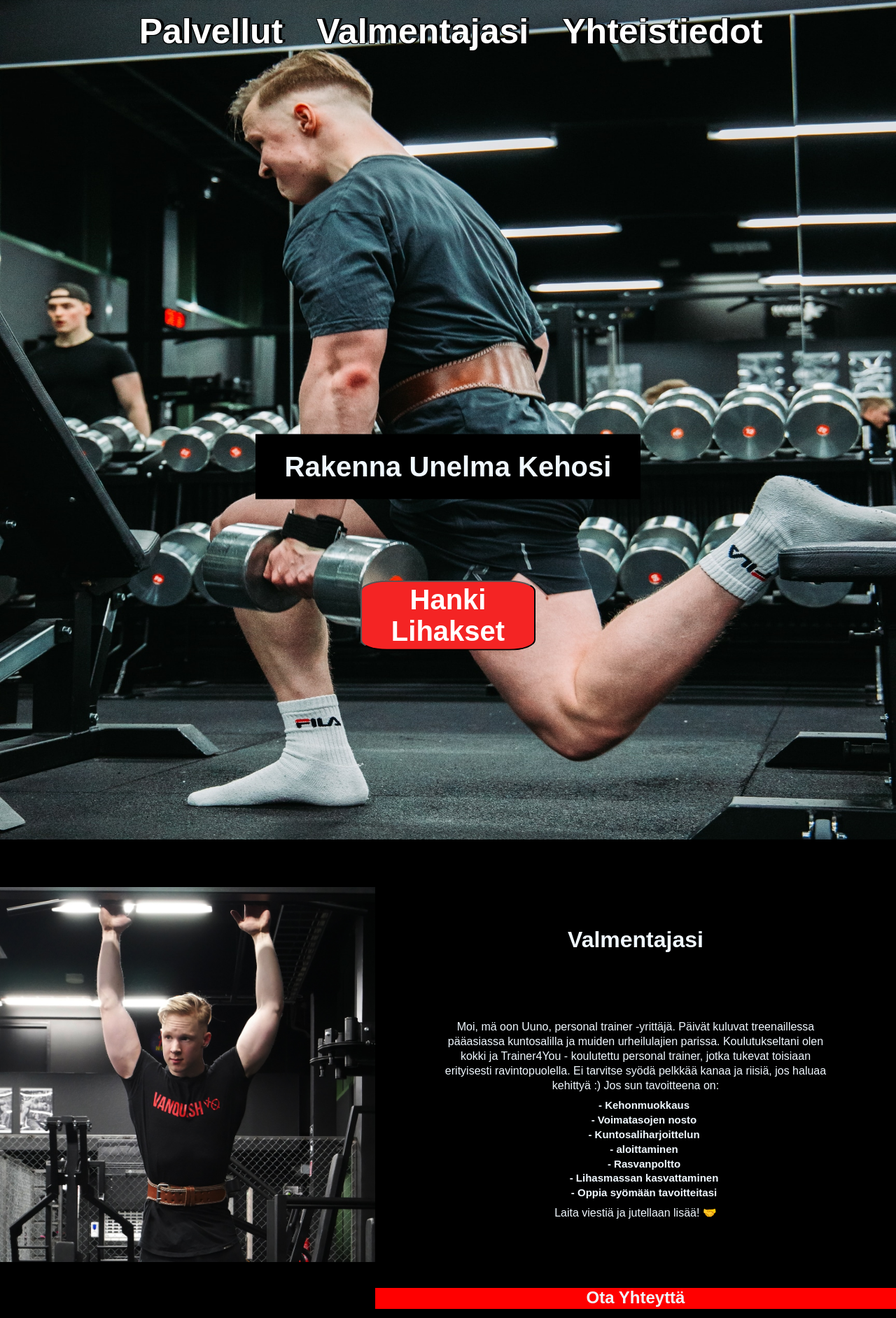
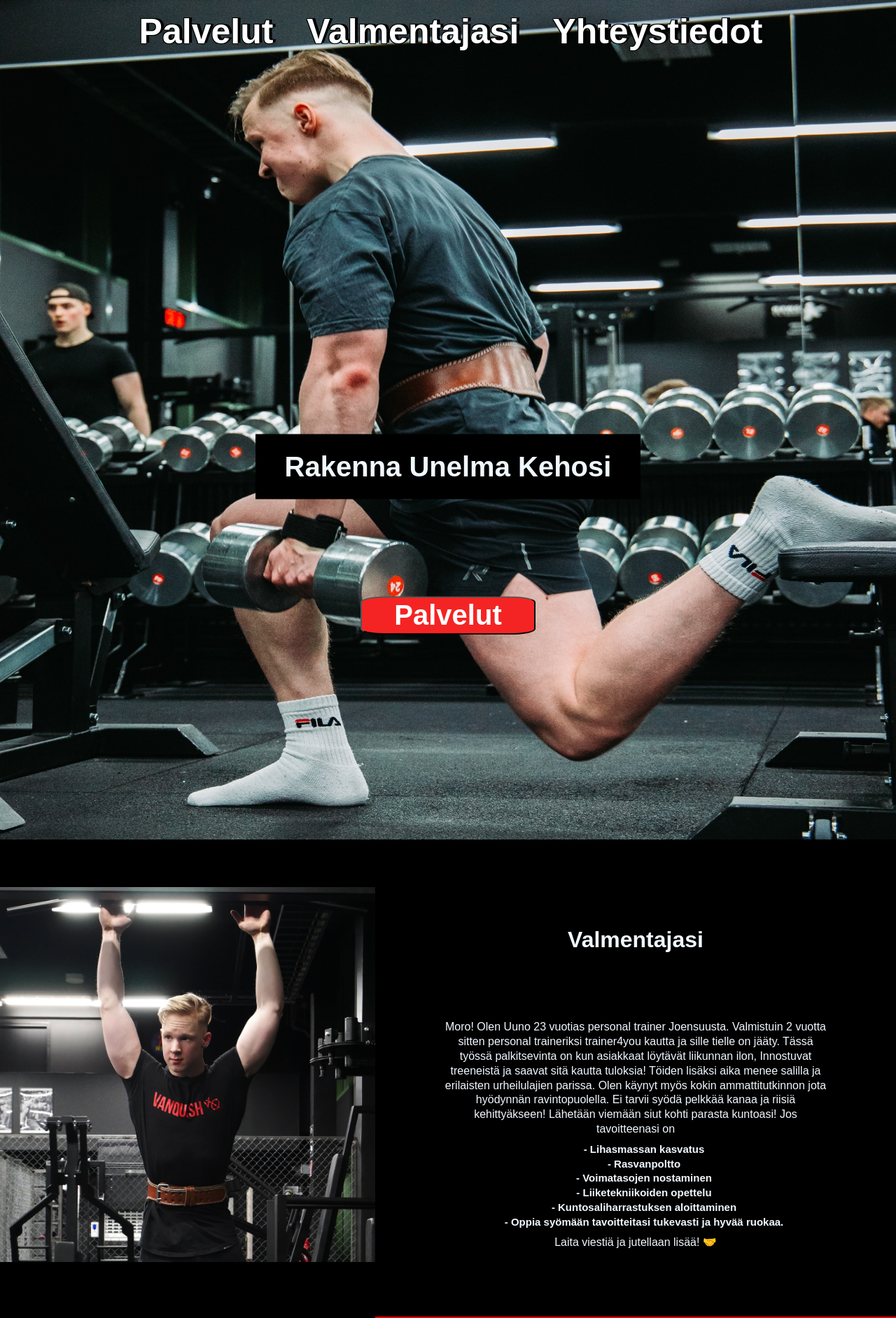
Before and after one commit to MarkusAP98/PtUunoSilvennoinen.github.io, a React (Create React App) app: page / in a window 1280 px wide. Shown: the top 1884 px of the page at 70% size. Built offline with nearby package versions, Linux system fonts and the light colour scheme.

Commit message:
change text for valmentajasi

```diff
--- a/src/components/about/About.jsx
+++ b/src/components/about/About.jsx
@@ -12,35 +12,40 @@ const About = () => {
       <div className="about__section-info">
         <h1>Valmentajasi</h1>
         <p>
-          Moi, mä oon Uuno, personal trainer -yrittäjä. Päivät kuluvat
-          treenaillessa pääasiassa kuntosalilla ja muiden urheilulajien parissa.
-          Koulutukseltani olen kokki ja Trainer4You - koulutettu personal
-          trainer, jotka tukevat toisiaan erityisesti ravintopuolella. Ei
-          tarvitse syödä pelkkää kanaa ja riisiä, jos haluaa kehittyä :) Jos sun
-          tavoitteena on:
+          Moro! Olen Uuno 23 vuotias personal trainer Joensuusta. Valmistuin 2
+          vuotta sitten personal traineriksi trainer4you kautta ja sille tielle
+          on jääty. Tässä työssä palkitsevinta on kun asiakkaat löytävät
+          liikunnan ilon, Innostuvat treeneistä ja saavat sitä kautta tuloksia!
+          Töiden lisäksi aika menee salilla ja erilaisten urheilulajien parissa.
+          Olen käynyt myös kokin ammattitutkinnon jota hyödynnän
+          ravintopuolella. Ei tarvii syödä pelkkää kanaa ja riisiä
+          kehittyäkseen! Lähetään viemään siut kohti parasta kuntoasi! Jos
+          tavoitteenasi on
           <ul>
-            <li>- Kehonmuokkaus </li>
-            <li>- Voimatasojen nosto</li>
-            <li>- Kuntosaliharjoittelun </li>
-            <li>- aloittaminen </li>
+            <li>- Lihasmassan kasvatus </li>
             <li>- Rasvanpoltto</li>
-            <li>- Lihasmassan kasvattaminen </li>
-            <li>- Oppia syömään tavoitteitasi</li>
+            <li>- Voimatasojen nostaminen </li>
+            <li>- Liiketekniikoiden opettelu </li>
+            <li>- Kuntosaliharrastuksen aloittaminen</li>
+            <li>- Oppia syömään tavoitteitasi tukevasti ja hyvää ruokaa. </li>
           </ul>
-        Laita viestiä ja jutellaan lisää! 🤝
+          Laita viestiä ja jutellaan lisää! 🤝
         </p>
-        <h2 id='yhteistietto'>Ota Yhteyttä</h2>
+        <h2 id="yhteistietto">Ota Yhteyttä</h2>
         <h1>👇</h1>
         <div>
-          <a href="https://www.instagram.com/uunosilvennoinen/"  target='_blank' id="ig">
+          <a
+            href="https://www.instagram.com/uunosilvennoinen/"
+            target="_blank"
+            id="ig"
+          >
             <BsInstagram />
-
           </a>
 
           <br />
           <h4>tai</h4>
           <br />
-          <a href='tel:358-447-396239'>
+          <a href="tel:358-447-396239">
             <BsFillTelephoneInboundFill /> +358 44 7396239
           </a>
         </div>
--- a/src/components/header/Header.jsx
+++ b/src/components/header/Header.jsx
@@ -11,7 +11,7 @@ const Header = () => {
         srcset=""
       />
       <h1>Rakenna Unelma Kehosi</h1>
-      <button><a href='#palvellut'>Hanki Lihakset</a></button>
+      <button><a href='#palvellut'>Palvelut</a></button>
     </div>
   );
 }
--- a/src/components/hinnat/Hinnat.jsx
+++ b/src/components/hinnat/Hinnat.jsx
@@ -4,7 +4,7 @@ import "./hinnat.css";
 const Hinnat = () => {
   return (
     <div className="hinnat__section" id="palvellut">
-      <h1>Palvellut</h1>
+      <h1>Palvelut</h1>
       <div className="hinnat__section-info">
         <div className="hinnat__section-info-div">
           <h3>Treeni Ohjelma</h3>
--- a/src/components/navbar/Navbar.jsx
+++ b/src/components/navbar/Navbar.jsx
@@ -6,13 +6,13 @@ const Navbar = () => {
     <div className="navbar">
       <ul>
         <li>
-          <a href="#palvellut">Palvellut</a>
+          <a href="#palvellut">Palvelut</a>
         </li>
         <li>
           <a href="#valmentajasi">Valmentajasi</a>
         </li>
         <li>
-          <a href="#yhteistietto">Yhteistiedot</a>
+          <a href="#yhteistietto">Yhteystiedot</a>
         </li>
       </ul>
     </div>
```
